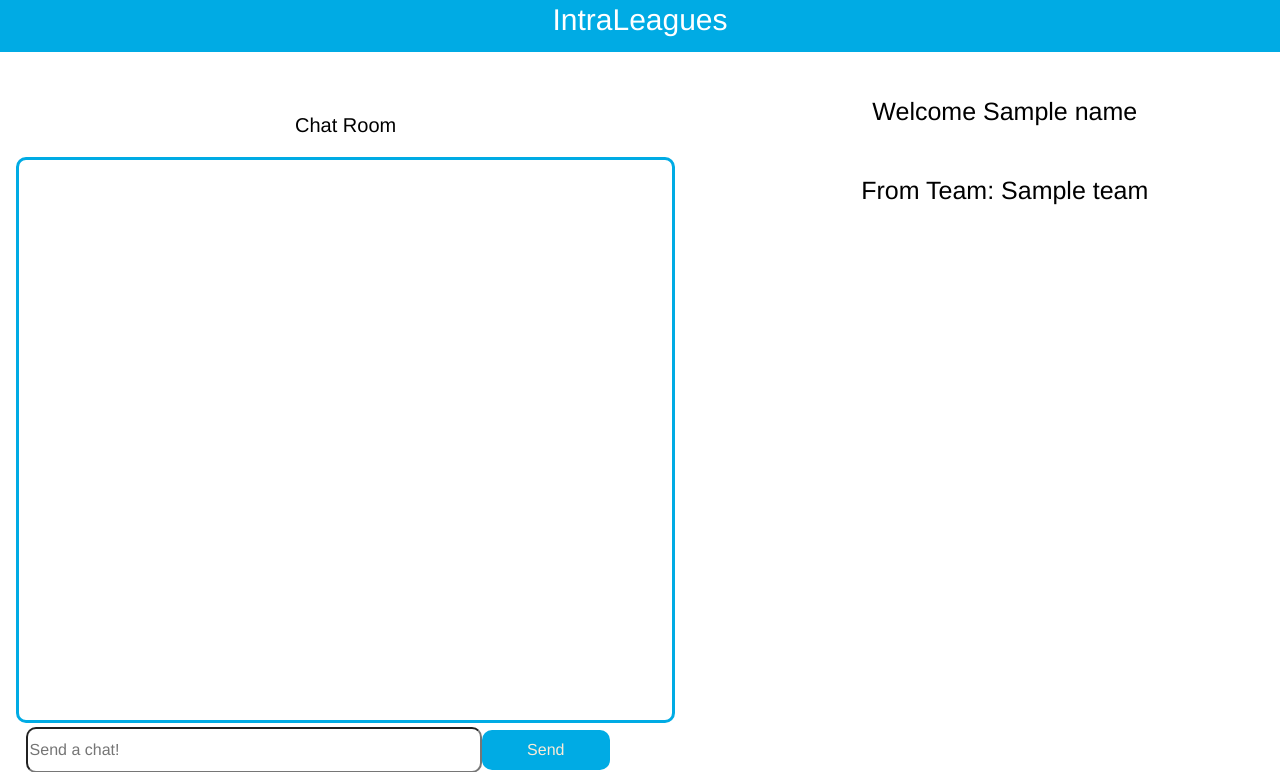
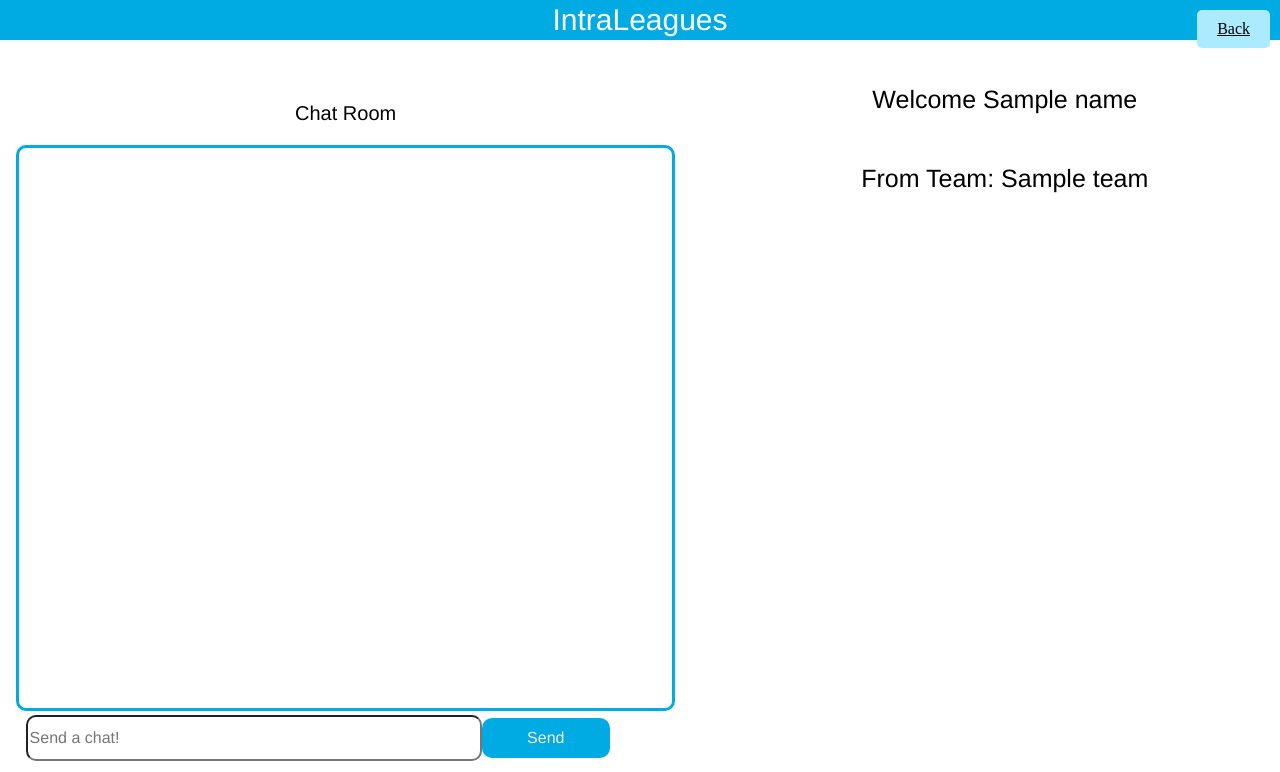
Before and after one commit to Sovinder/CSE-312-SJTM-Project, a Flask app: template templates/chat.html in a window 1280 px wide. Shown: the top 772 px of the page. Run offline with Flask 3, Linux system fonts and the light colour scheme; the template is opened without the code that fills it: most values are stand-ins (such as "Sample title", 1, 10 or a date in 2020).

Commit message:
added a Back button for chat template

```diff
--- a/static/chat-style.css
+++ b/static/chat-style.css
@@ -1,143 +1,156 @@
-body{
+body {
     overflow: hidden;
-    border:0px;
-    margin:0;
-    padding:0;
+    border: 0px;
+    margin: 0;
+    padding: 0;
 }
-.chat-body{
-    display:flex;
+.chat-body {
+    display: flex;
     flex-direction: row;
-    height:95vh;
-    width:100vw;
+    height: 95vh;
+    width: 100vw;
     justify-content: center;
     align-items: center;
 }
 
-.body-div{
-    width:100vw;
-    height:100vh;
-    display:flex;
+.body-div {
+    width: 100vw;
+    height: 100vh;
+    display: flex;
     flex-direction: column;
     justify-content: center;
 }
-.banner{
-    width:100vw;
-    height:5vw;
-    background-color: #00ABE4;
-    display:flex;
+.banner {
+    width: 100vw;
+    height: 5vw;
+    background-color: #00abe4;
+    display: flex;
     justify-content: center;
     align-items: center;
     flex-direction: row;
 }
 
-.chat-left{
-    display:flex;
-    width:50vw;
-    height:95vh;
+.chat-left {
+    display: flex;
+    width: 50vw;
+    height: 95vh;
     flex-direction: column;
     justify-content: center;
     align-items: center;
-    padding-left:2%;
+    padding-left: 2%;
 }
 
-.chat-right{
-    display:flex;
-    width:50vw;
-    height:95vh;
+.chat-right {
+    display: flex;
+    width: 50vw;
+    height: 95vh;
     flex-direction: column;
     justify-content: top;
     align-items: center;
-    padding-left:5%;
-    padding-top:5vh;
+    padding-left: 5%;
+    padding-top: 5vh;
 }
 
-.chat-room{
-    width:100%;
-    border:solid 3px #00ABE4;
+.chat-room {
+    width: 100%;
+    border: solid 3px #00abe4;
     border-radius: 10px;
-    display:flex;
+    display: flex;
     flex-direction: column;
-    overflow:scroll;
-    height:70vh;
-    padding-left:2%;
+    overflow: scroll;
+    height: 70vh;
+    padding-left: 2%;
 }
-.chat-room-text{
-    font-family: 'Franklin Gothic Medium', 'Arial Narrow', Arial, sans-serif;
+.chat-room-text {
+    font-family: "Franklin Gothic Medium", "Arial Narrow", Arial, sans-serif;
     font-size: 20px;
-    color:black;
+    color: black;
 }
-.title-text{
-    font-family: 'Franklin Gothic Medium', 'Arial Narrow', Arial, sans-serif;
+.title-text {
+    position: fixed;
+    font-family: "Franklin Gothic Medium", "Arial Narrow", Arial, sans-serif;
     font-size: 30px;
-    color:white;
+    color: white;
 }
-.profile-text{
-    font-family: 'Franklin Gothic Medium', 'Arial Narrow', Arial, sans-serif;
+.profile-text {
+    font-family: "Franklin Gothic Medium", "Arial Narrow", Arial, sans-serif;
     font-size: 16px;
-    color:black;
+    color: black;
 }
-.chat-form{
-    display:flex;
-    flex-direction:row;
+.chat-form {
+    display: flex;
+    flex-direction: row;
     justify-content: left;
     align-items: center;
-    width:50vw;
-    height:5vh;
-    padding-top:1%;
+    width: 50vw;
+    height: 5vh;
+    padding-top: 1%;
 }
-.chat-box{
-    width:35vw;
-    height:5vh;
+.chat-box {
+    width: 35vw;
+    height: 5vh;
     border-radius: 10px;
-    font-family: 'Franklin Gothic Medium', 'Arial Narrow', Arial, sans-serif;
+    font-family: "Franklin Gothic Medium", "Arial Narrow", Arial, sans-serif;
     font-size: 16px;
-    color:black;
+    color: black;
 }
-.chat-button{
-    width:10vw;
-    height:5vh;
-    background-color: #00ABE4;
+.chat-button {
+    width: 10vw;
+    height: 5vh;
+    background-color: #00abe4;
     border-radius: 10px;
-    font-family: 'Franklin Gothic Medium', 'Arial Narrow', Arial, sans-serif;
+    font-family: "Franklin Gothic Medium", "Arial Narrow", Arial, sans-serif;
     color: antiquewhite;
-    border:0;
+    border: 0;
     font-size: 100%;
-    padding-left:1%;
-  }
+    padding-left: 1%;
+}
 
-  .chat-button:hover{
+.chat-button:hover {
     color: #ff7a59;
     border: #ff7a59 solid 1px;
-    background:#fff;
+    background: #fff;
     cursor: pointer;
-  }
-  .profile-form{
-    display:flex;
+}
+.profile-form {
+    display: flex;
     flex-direction: row;
     justify-content: center;
     align-items: center;
-    height:10vh;
-    width:100%;
-  }
+    height: 10vh;
+    width: 100%;
+}
 
-.profile-image{
-    width:2vw;
-    height:3vh;
+.profile-image {
+    width: 2vw;
+    height: 3vh;
     border-radius: 10px;
-    padding-left:1vw;
+    padding-left: 1vw;
 }
-.profile-header{
-    font-family: 'Franklin Gothic Medium', 'Arial Narrow', Arial, sans-serif;
+.profile-header {
+    font-family: "Franklin Gothic Medium", "Arial Narrow", Arial, sans-serif;
     font-size: 25px;
-    color:black;
+    color: black;
 }
 .user-message {
-    background-color: #4CAF50;
+    background-color: #4caf50;
     color: white;
     border-radius: 8px;
     padding: 8px;
     max-width: 80%;
     word-wrap: break-word;
     float: right;
-    margin-bottom:10px;
+    margin-bottom: 10px;
 }
+
+.back-button {
+    position: fixed;
+    top: 10px;
+    right: 10px;
+    display: inline-block;
+    padding: 10px 20px;
+    background-color: #abeaff;
+    color: #000000;
+    border-radius: 5px;
+    cursor: pointer;
+}
--- a/templates/chat.html
+++ b/templates/chat.html
@@ -1,31 +1,52 @@
-<!DOCTYPE html>
+<!doctype html>
 <html lang="en">
     <head>
-    <meta charset="UTF-8">
-    <meta name="viewport" content="width=device-width, initial-scale=1.0">
-    <meta http-equiv="X-UA-Compatible" content="ie=edge">
+        <meta charset="UTF-8" />
+        <meta name="viewport" content="width=device-width, initial-scale=1.0" />
+        <meta http-equiv="X-UA-Compatible" content="ie=edge" />
         <title>CSE312 Website</title>
-    <link rel="stylesheet" href="../static/chat-style.css">
-    <link rel="icon" href="../favicon.ico" type="image/x-icon">
+        <link rel="stylesheet" href="../static/chat-style.css" />
+        <link rel="icon" href="../favicon.ico" type="image/x-icon" />
     </head>
     <body>
         <div class="body-div">
             <div class="banner">
                 <p class="title-text">IntraLeagues</p>
+                <a href="/" class="back-button">Back</a>
             </div>
             <div class="chat-body">
                 <div class="chat-left">
                     <p class="chat-room-text">Chat Room</p>
                     <div class="chat-room">
                         {% for message in messages %}
-                  <p class="user-message">{{ message[1] }} | Team: {{ message[2] }}: {{ message[3] }}</p>
+                        <p class="user-message">
+                            {{ message[1] }} | Team: {{ message[2] }}: {{
+                            message[3] }}
+                        </p>
                         {% endfor %}
                     </div>
-              <form class="chat-form" action="/chat-message" method="post">
-                <input class="chat-box" type="text" name="message" id="message=box" placeholder="Send a chat!"/>
-                <input name="username" value={{name}} type="hidden"/>
-                <input name="team" value={{team}} type="hidden"/>
-                <button type="submit" name="chat-buttton" id="chat-btn" class="chat-button">Send</button>
+                    <form
+                        class="chat-form"
+                        action="/chat-message"
+                        method="post"
+                    >
+                        <input
+                            class="chat-box"
+                            type="text"
+                            name="message"
+                            id="message=box"
+                            placeholder="Send a chat!"
+                        />
+                        <input name="username" value="{{name}}" type="hidden" />
+                        <input name="team" value="{{team}}" type="hidden" />
+                        <button
+                            type="submit"
+                            name="chat-buttton"
+                            id="chat-btn"
+                            class="chat-button"
+                        >
+                            Send
+                        </button>
                     </form>
                 </div>
                 <div class="chat-right">
```
Also changed, not shown: docker-compose.yml (+8 -7 lines). Lines whose indentation alone changed are shown as unchanged.
